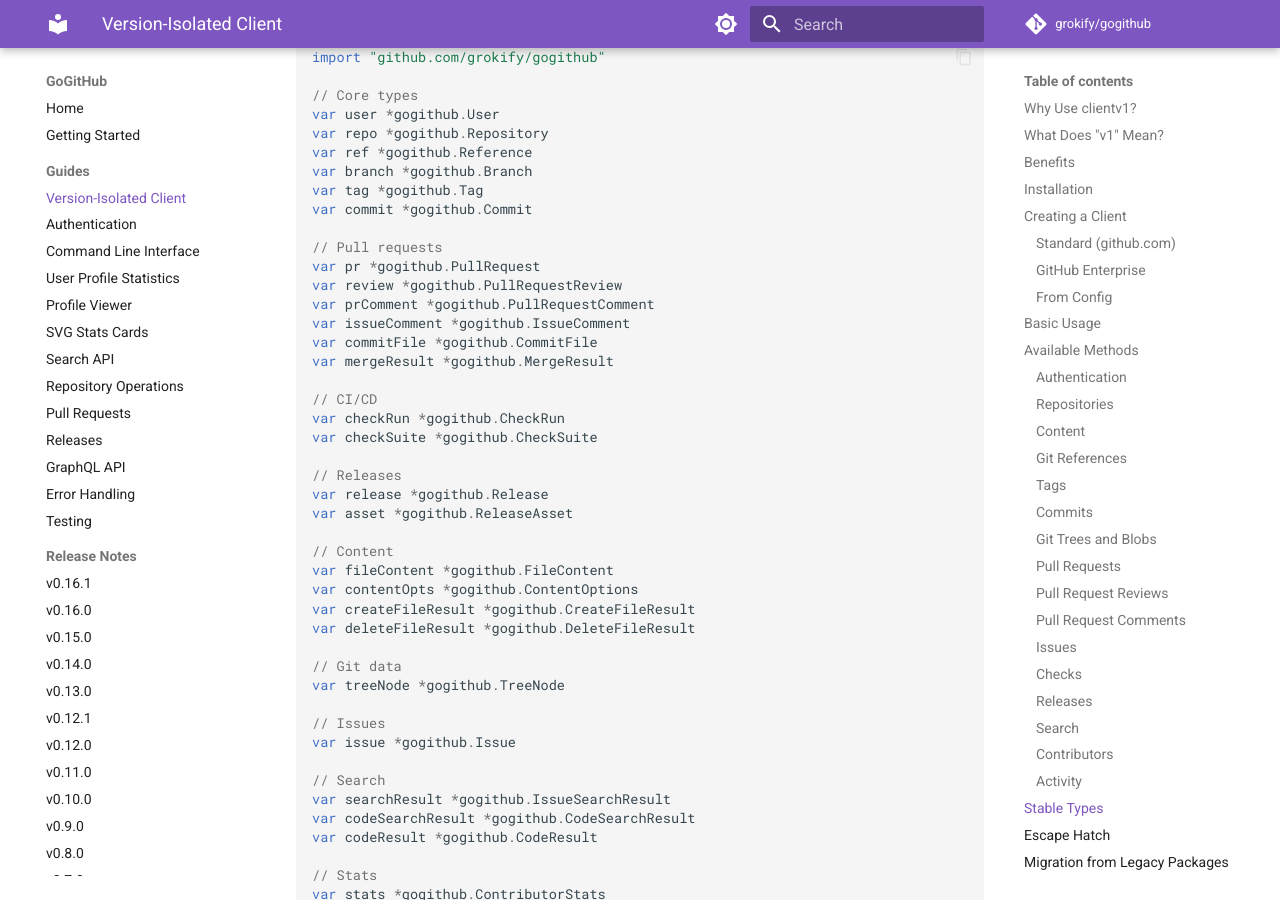
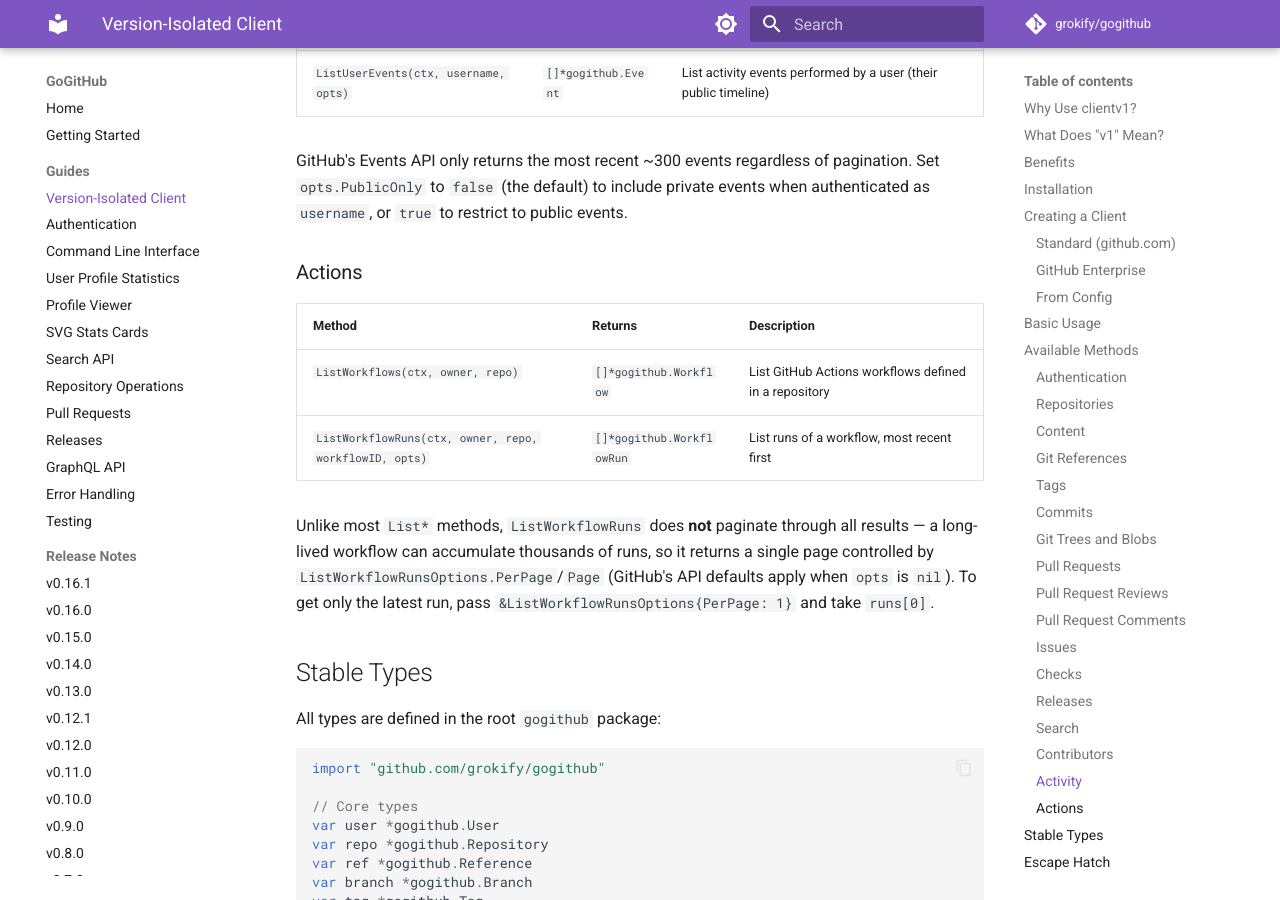
Before and after one commit to grokify/gogithub, an MkDocs documentation site: the page built from docs/guides/clientv1.md, in a window 1280 px wide and 900 px high, scrolled down 8321 px. Built offline with MkDocs 1.6.1 and Material for MkDocs 9.7.7, drawn with Linux system fonts in a browser that asks for light colours; comment, search, counter and statistics services are not loaded; some of the changed text lies outside the part shown.

Commit message:
docs(clientv1): document branch protection, languages, and Actions API

````diff
--- a/docs/guides/clientv1.md
+++ b/docs/guides/clientv1.md
@@ -113,9 +113,12 @@
 | Method | Returns | Description |
 |--------|---------|-------------|
 | `GetRepository(ctx, owner, repo)` | `*gogithub.Repository` | Get repository details |
-| `ListUserRepos(ctx, user)` | `[]*gogithub.Repository` | List user's repositories |
+| `ListUserRepos(ctx, user)` | `[]*gogithub.Repository` | List user's repositories (all types) |
+| `ListUserReposWithOptions(ctx, user, opts)` | `[]*gogithub.Repository` | List user's repositories filtered by `ListUserReposOptions.Type` (`"all"`, `"owner"`, `"member"`) |
 | `ListOrgRepos(ctx, org)` | `[]*gogithub.Repository` | List organization's repositories |
 | `GetDefaultBranch(ctx, owner, repo)` | `string` | Get default branch name |
+| `GetBranchProtection(ctx, owner, repo, branch)` | `*gogithub.BranchProtection` | Get branch protection settings, or `(nil, nil)` if unprotected |
+| `ListLanguages(ctx, owner, repo)` | `map[string]int` | Languages used in a repository, mapped to bytes of code |
 | `CreateFork(ctx, owner, repo, opts)` | `*gogithub.Repository` | Fork a repository |
 
 ### Content
@@ -257,6 +260,18 @@
 `opts.PublicOnly` to `false` (the default) to include private events when authenticated as
 `username`, or `true` to restrict to public events.
 
+### Actions
+
+| Method | Returns | Description |
+|--------|---------|-------------|
+| `ListWorkflows(ctx, owner, repo)` | `[]*gogithub.Workflow` | List GitHub Actions workflows defined in a repository |
+| `ListWorkflowRuns(ctx, owner, repo, workflowID, opts)` | `[]*gogithub.WorkflowRun` | List runs of a workflow, most recent first |
+
+Unlike most `List*` methods, `ListWorkflowRuns` does **not** paginate through all results — a
+long-lived workflow can accumulate thousands of runs, so it returns a single page controlled by
+`ListWorkflowRunsOptions.PerPage`/`Page` (GitHub's API defaults apply when `opts` is `nil`). To get
+only the latest run, pass `&ListWorkflowRunsOptions{PerPage: 1}` and take `runs[0]`.
+
 ## Stable Types
 
 All types are defined in the root `gogithub` package:
@@ -311,6 +326,15 @@
 // Activity
 var event *gogithub.Event
 var eventRepo *gogithub.EventRepo
+
+// Branch protection
+var branchProtection *gogithub.BranchProtection
+var requiredStatusChecks *gogithub.RequiredStatusChecks
+var prReviewsEnforcement *gogithub.PullRequestReviewsEnforcement
+
+// Actions
+var workflow *gogithub.Workflow
+var workflowRun *gogithub.WorkflowRun
 ```
 
 ## Escape Hatch
````
